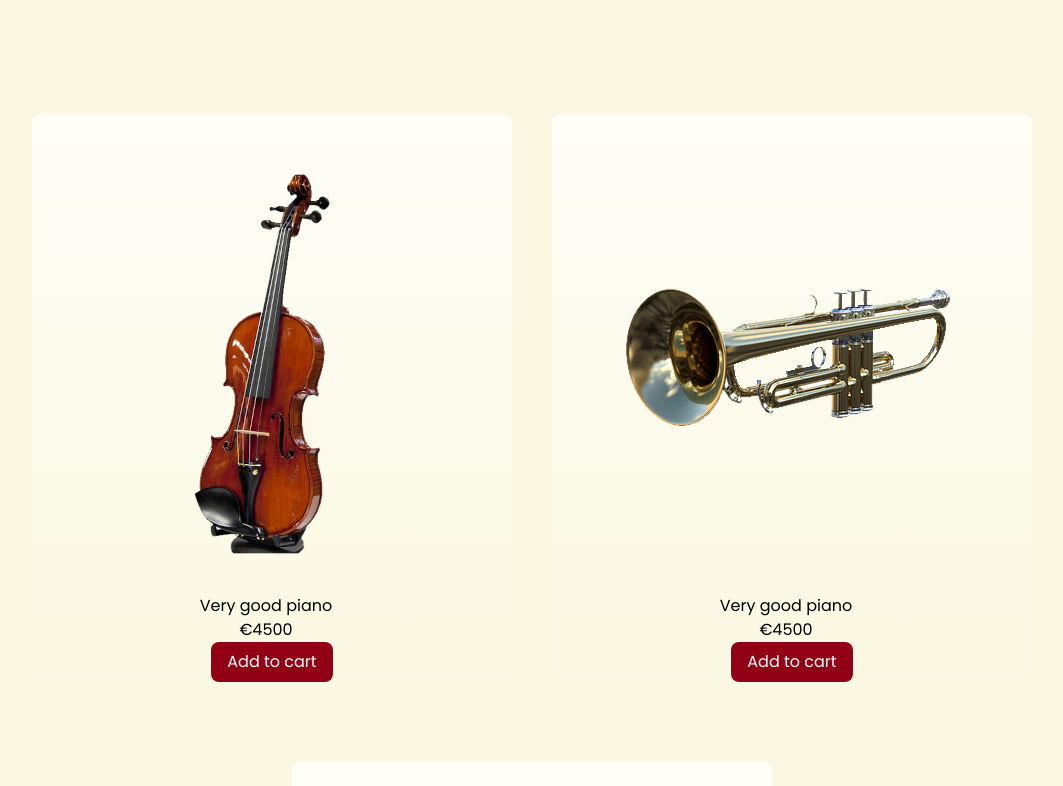
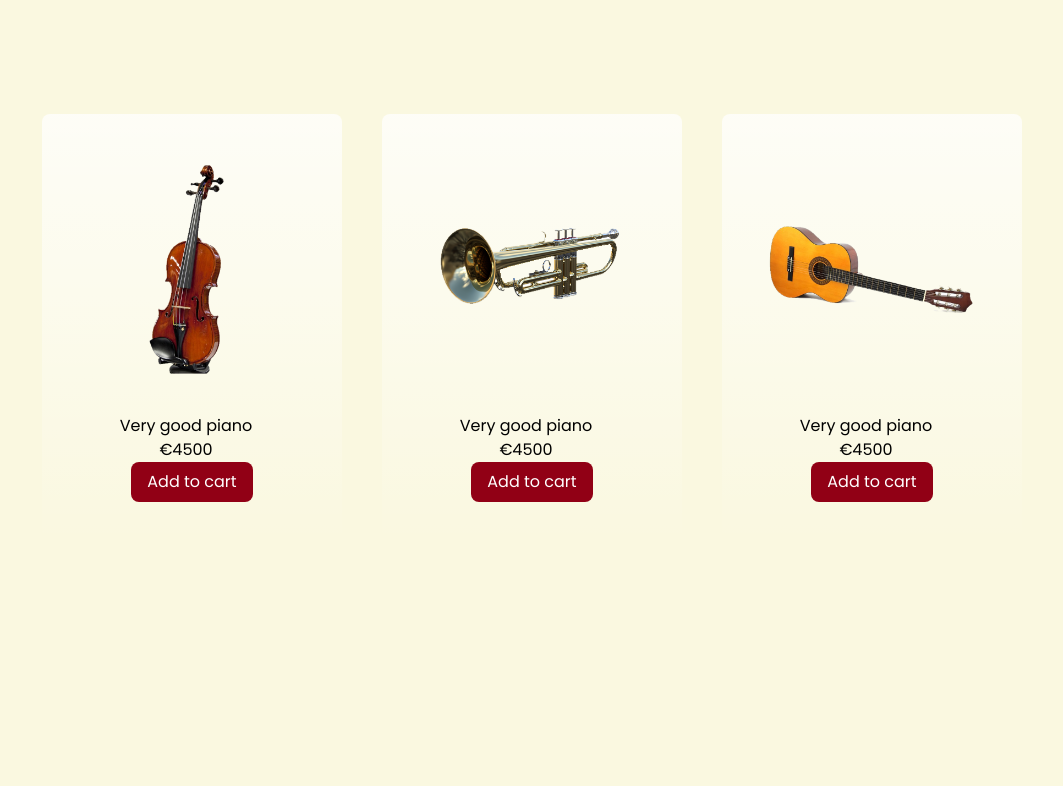
Before and after one commit to GrzegorzWirtek/next-music-store, a Next.js app: page / in a window 1280 px wide. Shown: the part 654-1440 px from the top of the page, without its empty margins (108-1171 px from the left). Built offline with nearby package versions, Linux system fonts and the light colour scheme; a web font is replaced by a local one.

Commit message:
add nav-ham css animation

```diff
--- a/app/components/HomeProducts.tsx
+++ b/app/components/HomeProducts.tsx
@@ -7,7 +7,7 @@ import Button from './Button';
 export default function HomeProducts() {
 	return (
 		<section className='flex flex-wrap gap-10 justify-center mt-24 mb-60'>
-			<div className='flex flex-col items-center pb-10 bg-gradient-to-b from-[var(--white-transparent)] to-transparent rounded-lg transition-hover duration-200 hover:shadow-hover'>
+			<div className='max-w-[300px] flex flex-col items-center pb-10 bg-gradient-to-b from-[var(--white-transparent)] to-transparent rounded-lg transition-hover duration-200 hover:shadow-hover'>
 				<Image
 					className='h-auto w-auto object-contain transition-hover ease-in-out duration-500 hover:scale-105 cursor-pointer p-10'
 					alt='a'
@@ -19,7 +19,7 @@ export default function HomeProducts() {
 				</div>
 				<Button textContent='Add to cart' />
 			</div>
-			<div className='flex flex-col items-center pb-10 bg-gradient-to-b from-[var(--white-transparent)] to-transparent rounded-lg transition-hover duration-200 hover:shadow-hover'>
+			<div className='max-w-[300px] flex flex-col items-center pb-10 bg-gradient-to-b from-[var(--white-transparent)] to-transparent rounded-lg transition-hover duration-200 hover:shadow-hover'>
 				<Image
 					className='h-auto w-auto object-contain transition-hover ease-in-out duration-500 hover:scale-105 cursor-pointer p-10'
 					alt='a'
@@ -31,7 +31,7 @@ export default function HomeProducts() {
 				</div>
 				<Button textContent='Add to cart' />
 			</div>
-			<div className='flex flex-col items-center pb-10 bg-gradient-to-b from-[var(--white-transparent)] to-transparent rounded-lg transition-hover duration-200 hover:shadow-hover'>
+			<div className='max-w-[300px] flex flex-col items-center pb-10 bg-gradient-to-b from-[var(--white-transparent)] to-transparent rounded-lg transition-hover duration-200 hover:shadow-hover'>
 				<Image
 					className='h-auto w-auto object-contain transition-hover ease-in-out duration-500 hover:scale-105 cursor-pointer p-10'
 					alt='a'
--- a/app/components/nav.tsx
+++ b/app/components/nav.tsx
@@ -4,7 +4,6 @@ import Link from 'next/link';
 import { useEffect, useState } from 'react';
 
 export default function Nav() {
-	const HAM_ITEMS = Array(3).fill(null);
 	const NAV_ITEMS = ['Products', 'Categories', 'Contact'];
 	const MIN_WIDHT_DESKTOP = 1024;
 	const [mobileNavActive, setMobileNavActive] = useState(false);
@@ -20,11 +19,20 @@ export default function Nav() {
 	return (
 		<nav className='lg:grow max-w-[20%] lg:max-w-full'>
 			<div
-				className='flex lg:hidden w-8 h-5 p-2 box-content flex-col justify-between cursor-pointer'
+				className='flex lg:hidden w-8 h-5 p-2 box-content flex-col justify-between cursor-pointer group'
 				onClick={() => setMobileNavActive((prev) => !prev)}>
-				{HAM_ITEMS.map((_, index) => (
-					<div key={index} className='h-0.5 w-full rounded-3xl bg-white'></div>
-				))}
+				<div
+					className={`h-0.5 w-full rounded-3xl bg-white transition-transform ${
+						mobileNavActive && 'rotate-45 translate-y-[calc((20px/2)-1px)]'
+					}`}></div>
+				<div
+					className={`h-0.5 w-full rounded-3xl bg-white transition-transform ${
+						mobileNavActive && 'rotate-45'
+					}`}></div>
+				<div
+					className={`h-0.5 w-full rounded-3xl bg-white transition-transform ${
+						mobileNavActive && '-rotate-45 -translate-y-[calc((20px/2)-1px)]'
+					}`}></div>
 			</div>
 			<ul
 				className={`absolute lg:static -left-full top-32 w-full h-[40vh] pb-10 lg:p-0 lg:h-auto lg:-translate-x-0 lg:transition-none transition-transform lg:duration-0 lg:w-auto flex flex-col items-center justify-center lg:justify-start lg:flex-row lg:flex-wrap gap-4 bg-[var(--red)] ${
```
